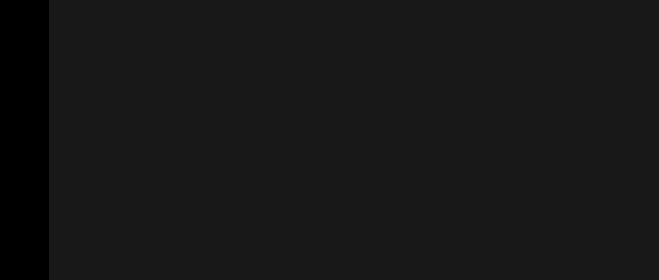
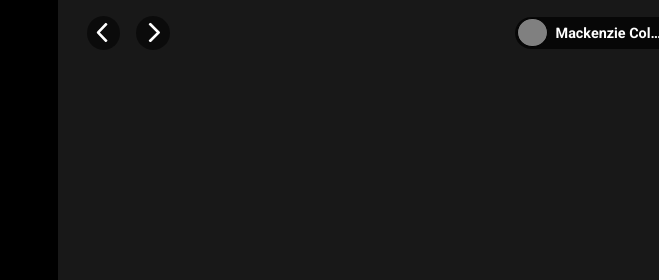
Before and after one commit to ColoMack/spotify-clone-desktop-app-, an Electron app: page src/homepage.html in a window 800 px wide. Shown: the top 280 px of the page, 141-800 px from the left. Drawn offline with Linux system fonts and the light colour scheme.

Commit message:
Topbar for the homepage.

```diff
--- a/src/css/index.css
+++ b/src/css/index.css
@@ -348,7 +348,7 @@ body{
 
 }
 .toppage .sidenavbar{
-  width: 25%;
+  width: 26.5%;
   height: 100%;
   display: flex;
   flex-direction: column;
@@ -385,12 +385,7 @@ body{
   cursor: pointer;
   color: white;
 }
-/*for the content box..right of the sidenav bar...*/
-.toppage .contentpage{
-  background-color:rgb(24, 24, 24);
-  height: 100%;
-  width: 80%;
-}
+
 /*for the music player box..bottom of the page..*/
 .backpage_2 .controlbox{
   background-color: rgb(24, 24, 24);
@@ -414,3 +409,35 @@ body{
   border-radius: 5px;
   transition: width 0.1s linear;
 }
+
+/*for the content box..right of the sidenav bar...*/
+.toppage .contentpage{
+  background-color:rgb(24, 24, 24);
+  height: 100%;
+  width: 80%;
+}
+.contentpage{
+  display: flex;
+  flex-direction: column;
+  margin: 0 0rem 0 0rem;
+  padding: 0;
+}
+.topbar_cont{
+  display: flex;
+  flex-direction: row;
+  padding: 1rem 1.8rem 1.5rem 1.8rem;
+  align-items: center;
+}
+.profile_div{
+  border: solid 0px white;
+  display: flex;
+  flex-direction: row;
+  align-items: center;
+  gap: 0.5rem;
+  background-color: rgba(0, 0, 0, 0.693);
+  border-radius: 2rem;
+  width: 11rem;
+  height: 2rem;
+  color: white;
+  cursor: pointer;
+}
--- a/src/homepage.html
+++ b/src/homepage.html
@@ -27,7 +27,22 @@
                     </div>
                 </div>
             </div>
-            <div class="contentpage"></div>
+            <div class="contentpage">
+                <div class="topbar_cont">
+                    <div style="display:flex; align-items:center; justify-content:center; gap:1rem;">
+                        <button style="background-color:rgba(0, 0, 0, 0.522); border:none; display:flex; flex-direction:row; align-items:center; justify-content:center; border-radius:50%; padding:0.1rem; cursor:pointer;"><img style="border-radius:50%; height:1.3rem; width:1.3rem; margin:0.3rem 0.4rem 0.3rem 0.2rem;" src="../src/images/arrow_pointing_left_whitefill.svg"></button>
+                        <button style="background-color:rgba(0, 0, 0, 0.522); display:flex; border:none; flex-direction:row; align-items:center; justify-content:center; border-radius:50%; padding:0.1rem; cursor:pointer;"><img style="border-radius:50%; height:1.3rem; width:1.3rem; margin:0.3rem 0.2rem 0.3rem 0.4rem;" src="../src/images/arrow_pointing_right_whitefill.svg"></button>
+                    </div>
+                    <div style="margin:0 0 0 63.5%">
+                        <div class="profile_div">
+                            <div style="height:1.7rem; width:16%; margin-left:0.15rem; border:solid 1px black; border-radius:50%; background-color:grey; "><img></div>
+                            <div style="height:1rem; width:61%; white-space:nowrap; text-overflow:ellipsis; overflow:hidden; font-weight:700; font-size:90%;"><span>Mackenzie Collins</span></div>
+                            <div style=" display:flex; justify-content:center; cursor:pointer;"><a><img style="height:0.7rem; width:0.7rem;" src="../src/images/drop_down_icon_whitefill.svg"></a></div>
+                        </div>
+                    </div>
+                </div>
+                <div></div>
+            </div>
         </div>
 
         <!-- The audio player...-->
```
Also changed, not shown: src/images/arrow_pointing_left_whitefill.svg (added), src/images/arrow_pointing_right_whitefill.svg (added), src/images/drop_down_icon_whitefill.svg (added).
